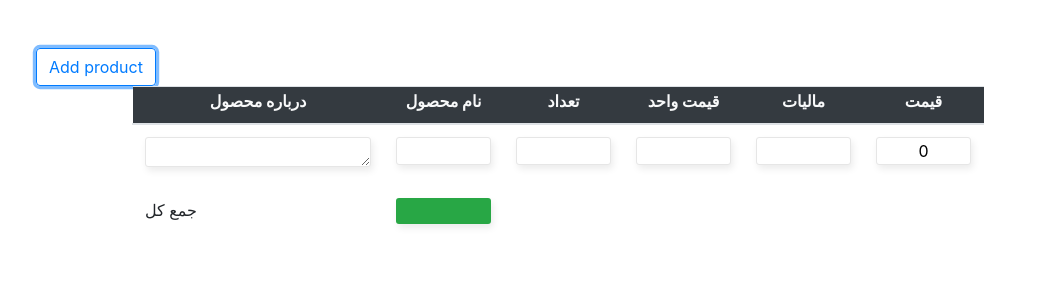
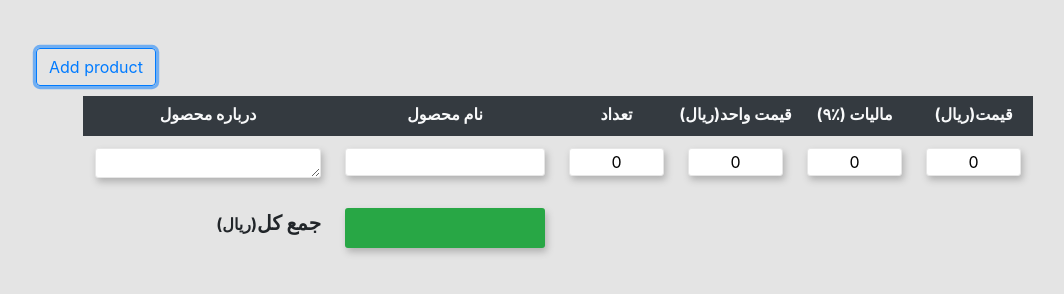
Before and after one commit to rezaSemyari70/maktab_Bill-Generator, a plain HTML site: page index.html in a window 1280 px wide. Both pictures are taken after a click on the button "Add product". Shown: the whole page, without its empty margins (82-1146 px from the left). Drawn offline with nearby package versions, Linux system fonts and the light colour scheme.

Commit message:
edit ui app

```diff
--- a/app.js
+++ b/app.js
@@ -1,34 +1,42 @@
 // ------------- Create Row Table(Product) ---------------
 
-$('#rowProduct').click(function (e) {
+$('#rowProduct').click(function () {
     addProduct()
 });
 
+let countRow = 0;
+
 function addProduct() {
+    countRow++;
+
     let addProduct = `
     <tr>
         <td><textarea></textarea></td>
-        <td><input class="text-center" id="product" type="text"></td>
-        <td><input class="text-center" id="quntity" type="text" value=""></td>
-        <td><input class="text-center" id="unitPrice" type="text" value=""></td>
-        <td><input class="text-center" id="tax" type="text" readonly value=""></td>
-        <td><input class="text-center" id="price" name="price" readonly value="0"></td>
+        <td><input class="text-center" id="product${countRow}" class="product" type="text"></td>
+        <td><input class="text-center" id="quntity${countRow}" type="text" value="0"></td>
+        <td><input class="text-center" id="unitPrice${countRow}" type="text" value="0"></td>
+        <td><input class="text-center" id="tax${countRow}" type="text" readonly value="0"></td>
+        <td><input class="text-center" id="price${countRow}" name="price" readonly value="0"></td>
     </tr>
     `
     $('#tableBody').append(addProduct);
 }
 
-
 // -----------  Calcute Price Of Any Product ------------
 
 $('#tableBody').on("change", function () {
-    $('table tr').each(function() {
-        let quntity = parseInt($(this).find("td").eq(2).val());
-        let unitPrice = parseInt($(this).find("td").eq(3).val());
-        let tax = unitPrice * 0.09;
-        let price = (quntity * unitPrice) + tax;
 
-        $('#price').val(price);
+    $('#tableBody tr').each(function () {
+
+        $.each($(this), function (i, element) {
+
+            let quntity = parseInt($(`input[id=quntity${countRow}]`).val());
+            let unitPrice = parseInt($(`#unitPrice${countRow}`).val());
+            let tax = quntity * unitPrice  * 0.09;
+            $(`#tax${countRow}`).val(tax);
+            let price = quntity * unitPrice + tax;
+            $(`input[id=price${countRow}]`).val(price);
+        });
     });
 
     billGenerator()
@@ -39,10 +47,9 @@ $('#tableBody').on("change", function () {
 
 function billGenerator() {
     let priceProduct = 0;
-    $.each($("input[id=price]"), function (index, element) {
+    $.each($(`input[name=price]`), function (index, element) {
         priceProduct += parseInt($(this).val());
     });
-    console.log(typeof (priceProduct));
 
     $("#totalPrice").val(priceProduct);
 }
--- a/index.html
+++ b/index.html
@@ -25,9 +25,9 @@
                                 <th class="text-center bg-dark text-light"><label for="">درباره محصول</label></th>
                                 <th class="text-center bg-dark text-light"><label for="">نام محصول</label></th>
                                 <th class="text-center bg-dark text-light"><label for="">تعداد</label></th>
-                                <th class="text-center bg-dark text-light"><label for="">قیمت واحد</label></th>
-                                <th class="text-center bg-dark text-light"><label for="">مالیات</label></th>
-                                <th class="text-center bg-dark text-light"><label for="">قیمت</label></th>
+                                <th class="text-center bg-dark text-light"><label for="">(ریال)قیمت واحد</label></th>
+                                <th class="text-center bg-dark text-light"><label for="">(۹٪) مالیات</label></th>
+                                <th class="text-center bg-dark text-light"><label for="">(ریال)قیمت</label></th>
                             </tr>
                         </thead>
                         <tbody id="tableBody">
@@ -42,8 +42,8 @@
                         </tbody>
                         <tfoot>
                             <tr>
-                                <td><label class="text-center">جمع کل</label></td>
-                                <td><input id="totalPrice" class="bg-success text-dark border-0" readonly type="text"></td>
+                                <td><label class="text-center m-0 "><span>(ریال)</span>جمع کل</label></td>
+                                <td><input id="totalPrice" class="bg-success text-dark border-0 px-0" readonly type="text"></td>
                             </tr>
                         </tfoot>
                     </table>
--- a/style.css
+++ b/style.css
@@ -1,3 +1,6 @@
+body{
+    background-color: rgb(228, 228, 228) !important;
+}
 
 table tr th{
     width: 100px;
@@ -7,7 +10,7 @@ table tr th{
 input{
     width: 95px ;
     border: 0.5px solid rgb(230, 230, 230);
-    box-shadow: 2px 4px 7px #ececec;
+    box-shadow: 2px 4px 7px #b1b1b1;
     border-radius: 3px;
     outline: none;
 }
@@ -15,14 +18,49 @@ input{
 textarea{
     height: 30px;
     border: 0.5px solid rgb(230, 230, 230);
-    box-shadow: 2px 4px 7px #ececec;
+    box-shadow: 2px 4px 7px #b1b1b1;
     border-radius: 3px;
     outline: none;
 }
 #tableProduct{
-    max-width: 700px;
+    max-width: 750px;
 }
 
-table td{
+table td , table th{
     border: 1px solid white;
+    border:none !important ;
 }
+
+th{
+    height: 40px;
+}
+
+table tr td:nth-child(2){
+    display: flex;
+    justify-content: center;
+}
+
+table tr td:nth-child(2) input{
+    width: 100%;
+}
+#totalPrice {
+    width: 200px;
+    height: 40px;
+    border-top: none;
+    text-align: center;
+}
+
+button{
+    margin-bottom: 10px !important;
+}
+
+tfoot tr td{
+    text-align: right;
+    font-weight: bold;
+    height: 60px;
+    font-size: 20px;
+}
+
+label span{
+    font-size: 16px;
+}
```
